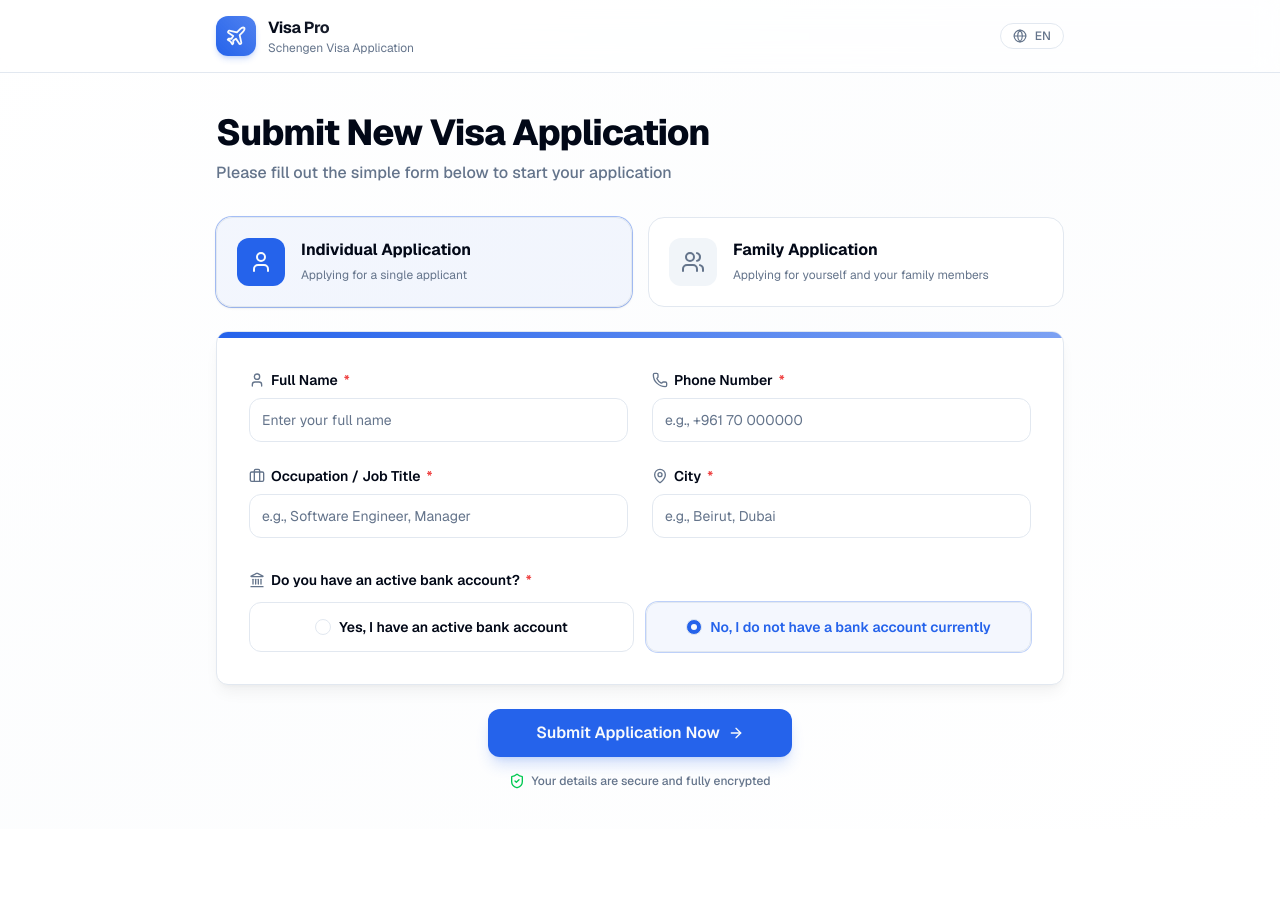
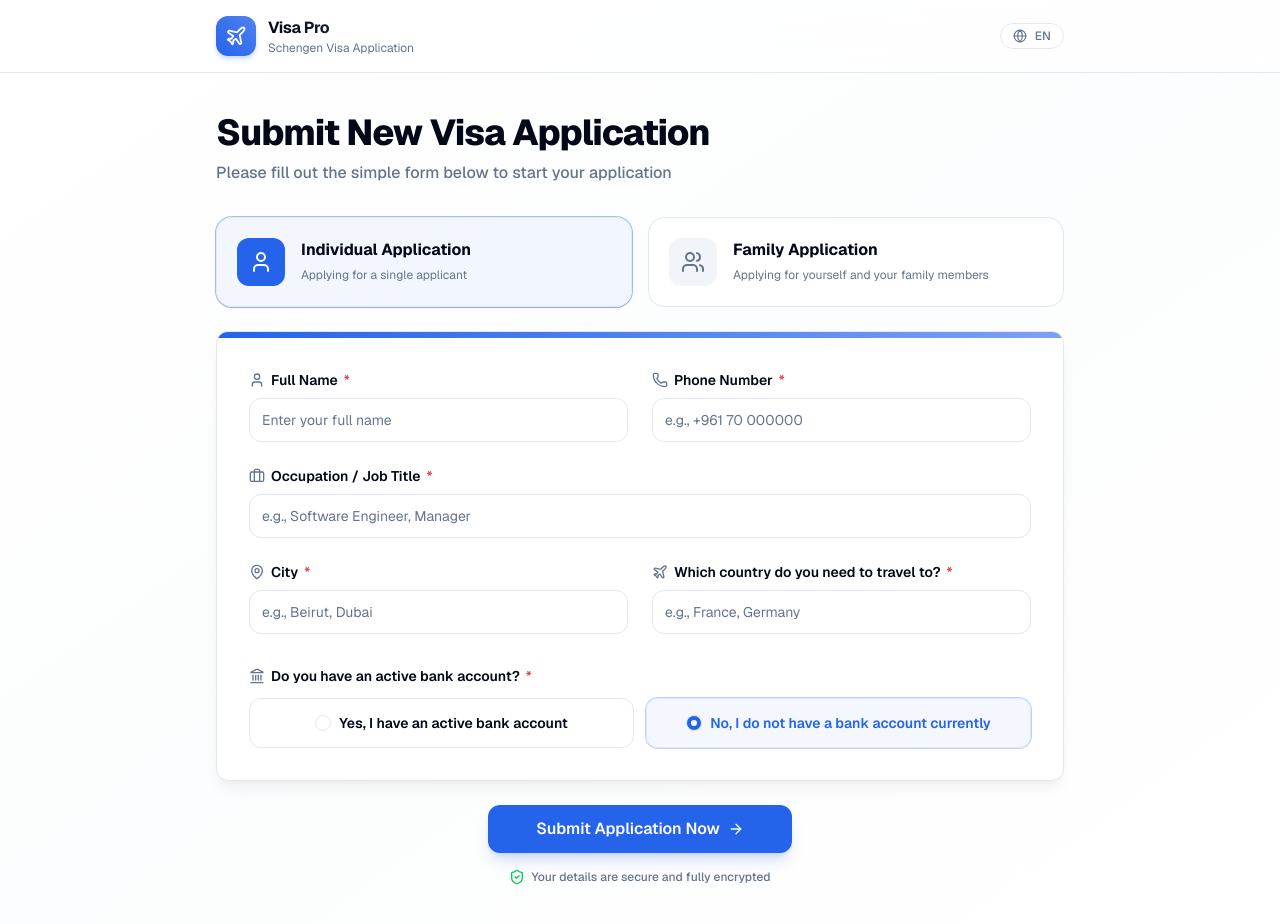
Before and after one commit to samergoda/visa-cover-letter, a Next.js app: page /en/applicants/new in a window 1280 px wide. Before the commit the page ends 829 px from the top, so only its background shows below. Built offline with nearby package versions, Linux system fonts and the light colour scheme.

Commit message:
add country and city for new applicant

```diff
--- a/src/app/[locale]/applicants/new/page.tsx
+++ b/src/app/[locale]/applicants/new/page.tsx
@@ -32,6 +32,7 @@ const applicationSchema = z
     phone: z.string().min(5, "Please enter a valid phone number"),
     occupation: z.string().min(2, "Job title/Occupation is required"),
     city: z.string().min(2, "City is required"),
+    destination_country: z.string().min(2, "Destination country is required"),
     has_bank_account: z.boolean(),
     is_family_visa: z.boolean(),
     // Family specific fields (conditional validation)
@@ -77,6 +78,7 @@ export default function NewApplicantPage() {
       phone: "",
       occupation: "",
       city: "",
+      destination_country: "",
       has_bank_account: false,
       is_family_visa: false,
       spouse_full_name: "",
@@ -104,7 +106,7 @@ export default function NewApplicantPage() {
 
         // Default required fields to satisfy NOT NULL constraints gracefully
         nationality: "N/A",
-        destination_country: values.city || "N/A",
+        destination_country: values.destination_country,
       };
 
       const res = await fetch("/api/applicants", {
@@ -150,6 +152,8 @@ export default function NewApplicantPage() {
     jobPlaceholder: isAr ? "مثال: مهندس برمجيات، مدير مبيعات" : "e.g., Software Engineer, Manager",
     cityLabel: isAr ? "المدينة" : "City",
     cityPlaceholder: isAr ? "مثال: بيروت، دبي" : "e.g., Beirut, Dubai",
+    countryLabel: isAr ? "بلد السفر / الوجهة" : "Which country do you need to travel to?",
+    countryPlaceholder: isAr ? "مثال: فرنسا، ألمانيا" : "e.g., France, Germany",
     bankLabel: isAr ? "هل لديك حساب بنكي حالي نشط؟" : "Do you have an active bank account?",
     bankYes: isAr ? "نعم، لدي حساب بنكي نشط" : "Yes, I have an active bank account",
     bankNo: isAr ? "لا، ليس لدي حساب بنكي حالياً" : "No, I do not have a bank account currently",
@@ -354,8 +358,7 @@ export default function NewApplicantPage() {
                     </div>
                   </div>
 
-                  {/* Job & City */}
-                  <div className="grid gap-6 sm:grid-cols-2">
+                  {/* Job / Occupation */}
                   <div className="space-y-2">
                     <Label
                       htmlFor="occupation"
@@ -377,6 +380,8 @@ export default function NewApplicantPage() {
                     )}
                   </div>
 
+                  {/* City & Destination Country */}
+                  <div className="grid gap-6 sm:grid-cols-2">
                     <div className="space-y-2">
                       <Label
                         htmlFor="city"
@@ -394,6 +399,27 @@ export default function NewApplicantPage() {
                       {errors.city?.message && (
                         <p className="text-xs font-semibold text-destructive mt-1">
                           {errors.city.message}
+                        </p>
+                      )}
+                    </div>
+
+                    <div className="space-y-2">
+                      <Label
+                        htmlFor="destination_country"
+                        className="text-sm font-semibold flex items-center gap-1.5"
+                      >
+                        <Plane className="h-4 w-4 text-muted-foreground" />
+                        {strings.countryLabel} <span className="text-destructive">*</span>
+                      </Label>
+                      <Input
+                        id="destination_country"
+                        placeholder={strings.countryPlaceholder}
+                        className={`rounded-xl h-11 border ${errors.destination_country ? "border-destructive focus-visible:ring-destructive" : "focus-visible:ring-primary"}`}
+                        {...register("destination_country")}
+                      />
+                      {errors.destination_country?.message && (
+                        <p className="text-xs font-semibold text-destructive mt-1">
+                          {errors.destination_country.message}
                         </p>
                       )}
                     </div>
```
Lines whose indentation alone changed are shown as unchanged.
